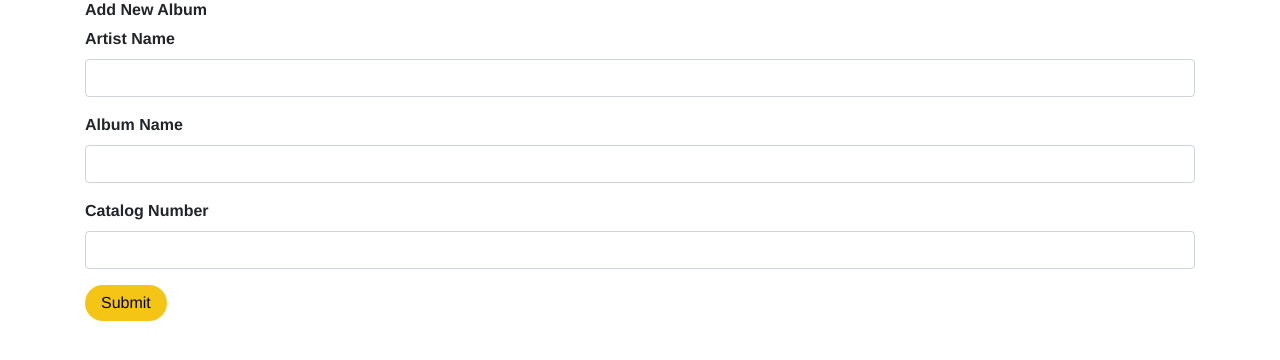
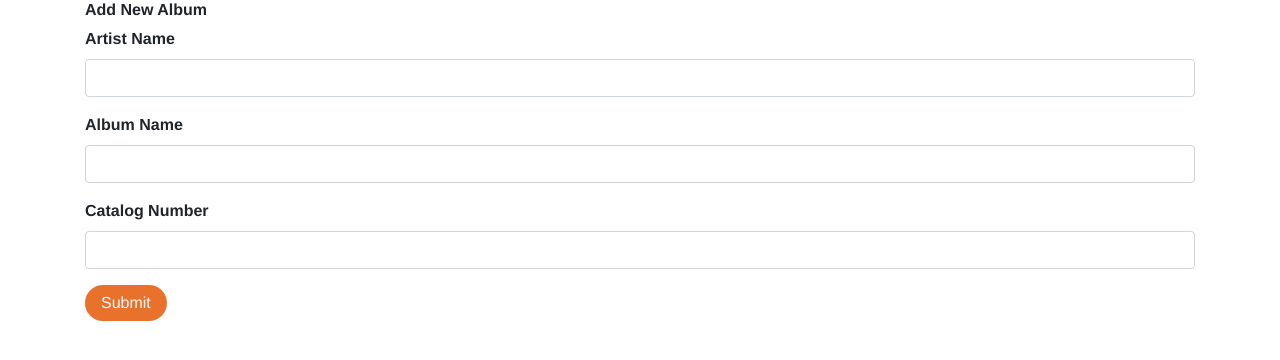
Before and after one commit to joshuapeters/vinilo, a React app in the folder frontend/: page / in a window 1280 px wide. Shown: the top 360 px of the page. Built offline with nearby package versions, Linux system fonts and the light colour scheme.

Commit message:
added additional button styles, fixed aliases not working

```diff
--- a/frontend/src/sass/06-Components/_button-submit.scss
+++ b/frontend/src/sass/06-Components/_button-submit.scss
@@ -6,14 +6,22 @@
   line-height: 1;
 
   &.primary {
-    color: black;
-    background-color: #F5C516;
+    color: ghostwhite;
+    background-color: #E8712C;
+
+    &:hover {
+      background-color: #863E32;
+    }
   }
 
   &.secondary {
     color: #333;
     background-color: transparent;
     box-shadow: rgba(0, 0, 0, 0.15) 0 0 0 1px inset;
+
+    &:hover {
+      background-color: #d4d2d2;
+    }
   }
 
   &.small {
```
Also changed, not shown: 2 other files (tests, documents, lock files or other folders).
